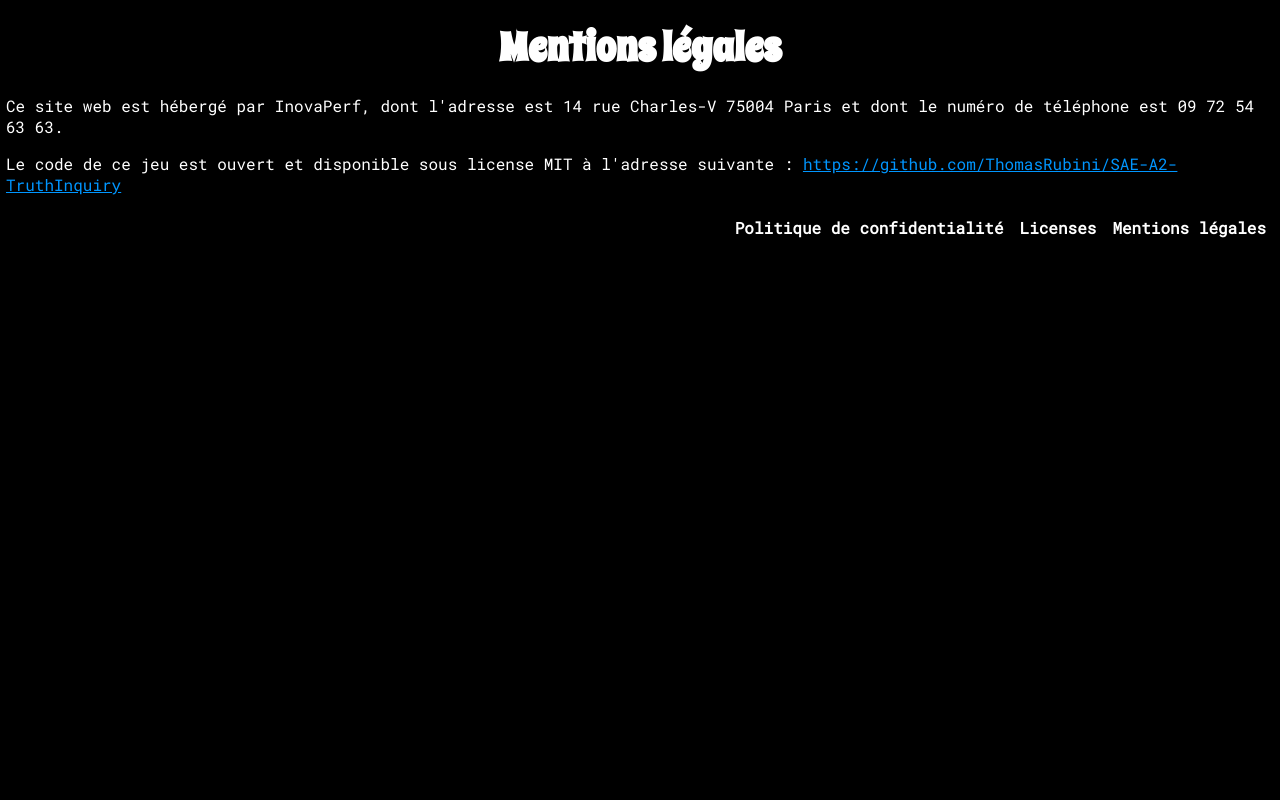
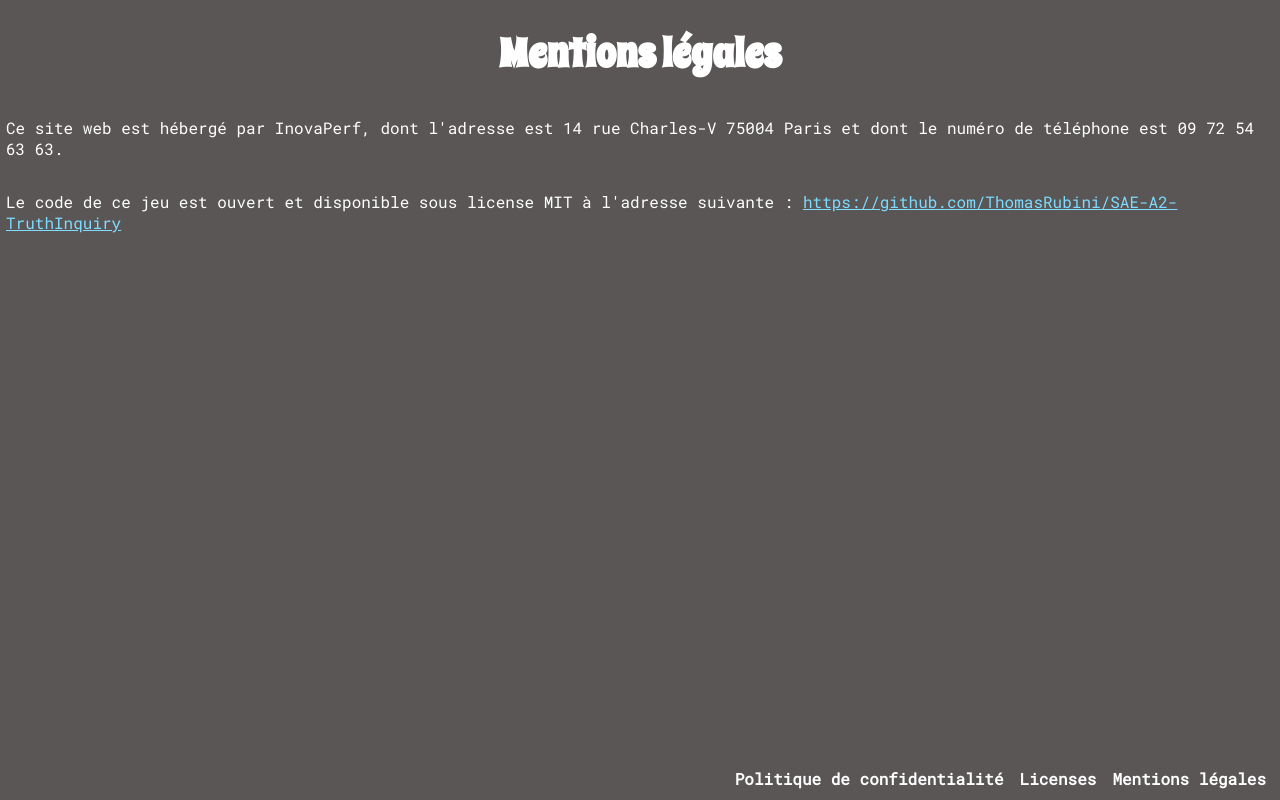
Before and after one commit to ThomasRubini/SAE-A2-TruthInquiry, a Flask app: page /legal in a window 1280 px wide. Run offline with Flask 3, Linux system fonts and the light colour scheme; parts of the project's set-up code (start-up, migrations or seed data) failed here and were passed over.

Commit message:
[Client] Improve legal pages design
- Change background color to game's grey to fix hover color of footer links;
- Move footer links at the bottom of the page;
- Change game's blue color to match this color with accessibility
recommendations.

```diff
--- a/truthinquiry/static/css/game_ui.css
+++ b/truthinquiry/static/css/game_ui.css
@@ -33,7 +33,7 @@
     --alert-dialog-background-color: #000000DF;
     --dark-theme-background-color: #213C40;
     --game-black: #000000;
-    --game-blue: #0096FF;
+    --game-blue: #7DDCFF;
     --game-green: #008000;
     --game-grey: #5A5656;
     --game-red: #BD1E1E;
--- a/truthinquiry/static/css/game_ui_legal.css
+++ b/truthinquiry/static/css/game_ui_legal.css
@@ -1,8 +1,19 @@
 /* Common properties */
 html {
-    background-color: var(--game-black);
+    background-color: var(--game-grey);
     color: var(--game-white);
     font-family: "Roboto Mono", "sans-serif";
+}
+
+body {
+    display: flex;
+    flex-direction: column;
+    height: calc(100vh - var(--body-margin) * 2);
+    width: calc(100vw - var(--body-margin) * 2);
+}
+
+footer {
+    margin-top: auto;
 }
 
 /* Legal links and texts */
```
